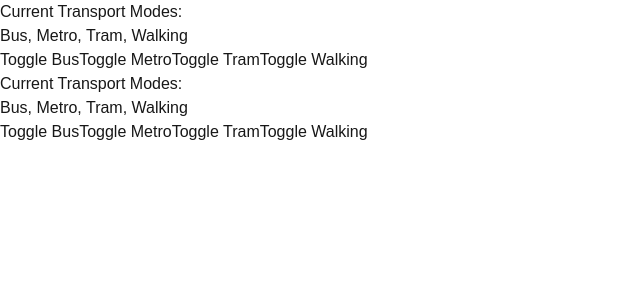
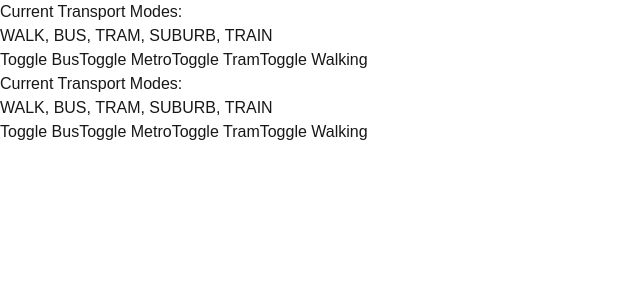
Before and after one commit to JRamirezDD/lu-lvb-JourneyPlanner, a Next.js app in the folder app/: page /examples/contexts/trigger-function in a window 1280 px wide. Shown: the top 300 px of the page, without its empty margins (0-640 px from the left). Built offline with nearby package versions, Linux system fonts and the light colour scheme.

Commit message:
Modified default TransportModes in settingsContext

```diff
--- a/app/src/contexts/settingsContext.tsx
+++ b/app/src/contexts/settingsContext.tsx
@@ -26,10 +26,11 @@ export const SettingsProvider: React.FC<{ children: React.ReactNode }> = ({ chil
     // Local state for settings
     const [language, setLanguageState] = useState<"en" | "de">("en");
     const [transportModes, setTransportModesState] = useState<TransportMode[]>([
-        "Bus",
-        "Metro",
-        "Tram",
-        "Walking",
+        "WALK",
+        "BUS",
+        "TRAM",
+        "SUBURB",
+        "TRAIN"
     ]);
     const [avoidWalking, setAvoidWalking] = useState<boolean>(false);
     const [wheelchairAccessible, setWheelchairAccessible] = useState<boolean>(false);
@@ -52,7 +53,11 @@ export const SettingsProvider: React.FC<{ children: React.ReactNode }> = ({ chil
 
     const clearState = () => {
         setLanguageState("en");
-        setTransportModesState(["Bus", "Metro", "Tram", "Walking"]);
+        setTransportModesState(["WALK",
+            "BUS",
+            "TRAM",
+            "SUBURB",
+            "TRAIN"]);
         setAvoidWalking(false);
         setWheelchairAccessible(false);
     };
```
